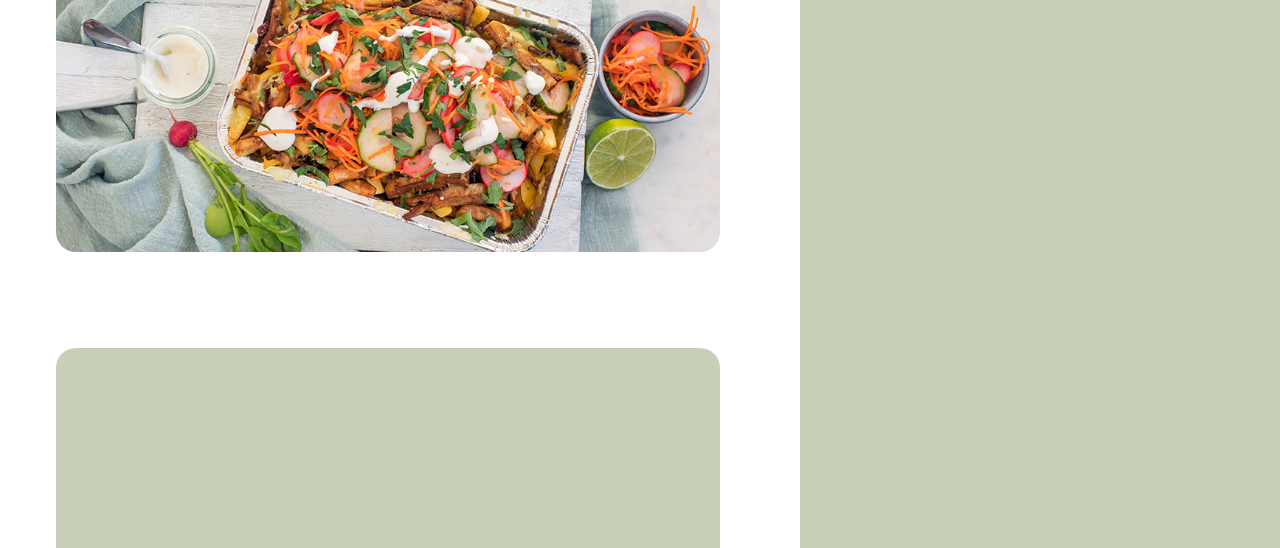
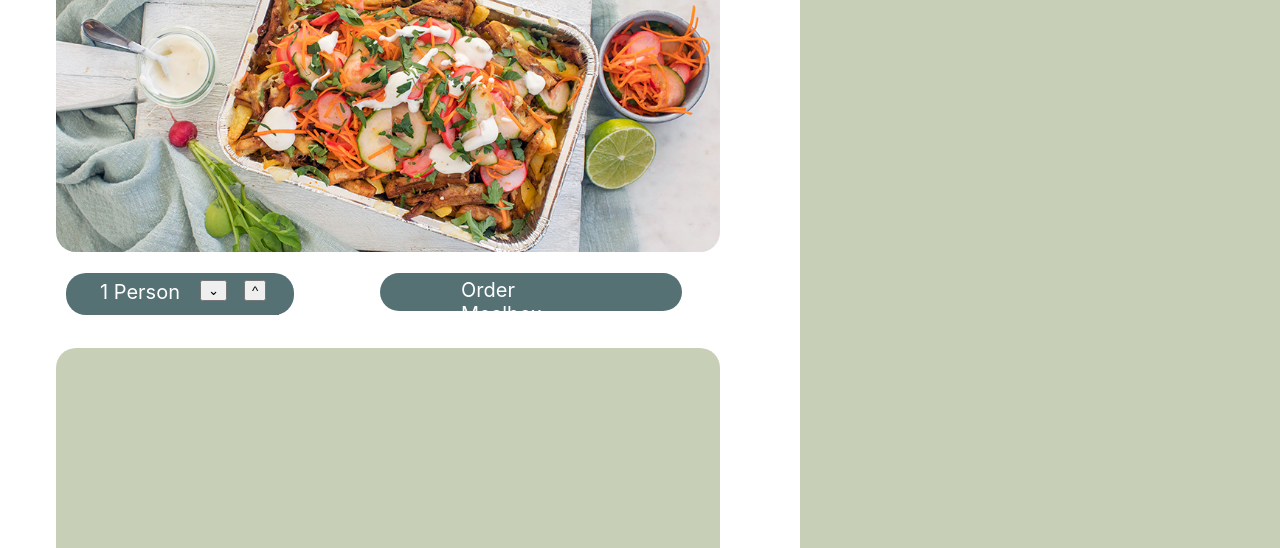
Before and after one commit to N333N444/BitebyBite, a plain HTML site: page HTML/VeganKap.html in a window 1280 px wide. Shown: the part 252-800 px from the top of the page. Drawn offline with Linux system fonts and the light colour scheme; files whose address does not match are found by name.

Commit message:
Button fix

```diff
--- a/Css/Navigation_menu.css
+++ b/Css/Navigation_menu.css
@@ -297,3 +297,43 @@ body{
     height: 0px;
     border: 1px solid #000000;
 }
+.Rectangles_Mealbox {
+    position: absolute;
+    width: 302px;
+    height: 38px;
+    background: #557174;
+    border-radius: 20px;
+}
+.Rectangles_Persons {
+    position: absolute;
+    width: 228px;
+    height: 42px;
+    background: #557174;
+    border-radius: 20px;
+}
+.BoxPer_text{
+    position: absolute;
+    height: 24px;
+    font-family: 'Inter';
+    font-style: normal;
+    font-weight: 400;
+    font-size: 20px;
+    line-height: 24px;
+    color: #FFFFFF;
+}
+.PeopleUp_button{
+    position: absolute;
+    width: 35px;
+    height: 35px;
+    background: #557174;
+}
+#counter-label{
+    position: absolute;
+    height: 24px;
+    font-family: 'Inter';
+    font-style: normal;
+    font-weight: 400;
+    font-size: 20px;
+    line-height: 24px;
+    color: #FFFFFF;
+}
--- a/HTML/VeganKap.html
+++ b/HTML/VeganKap.html
@@ -74,23 +74,33 @@
     <div class="Preparation_line" style="width: 642px; left: 800px; top:243px"></div>
     <div class="Rectangles_Mealbox" style="left: 380px; top:525px"></div>
     <div class="Rectangles_Persons" style="left: 66px; top:525px"></div>
-    <div class="BoxPer_text" style= "width:94px; left:88px; top:532px">
-        2 Persons
-    </div>
     <div class="PeopleUp_button" style="left: 244px; top: 532px;">
         <button onclick="incrementClick()">^</button>
+    </div>
+    <div class="PeopleUp_button" style="left: 200px; top: 532px; rotate: 300px;">
+        <button onclick="OppositeClick()">⌄</button>
     </div>
     <div class="BoxPer_text" style= "width:140px; left:461px; top:530px">
         Order Mealbox
     </div>
-    <script>
-        var coutnerVal = 1;
+    <div>
+        <h3 id="counter-label" style="left: 100px; top: 512px;">1 Person</h3>
+    </div>
+        <script>
+        var counterVal = 1;
             function incrementClick() {
             updateDisplay(++counterVal);
-            print(counterVal)
+            }
+            function OppositeClick() {
+            updateDisplay(--counterVal);
             }
             function updateDisplay(val) {
-            document.getElementById("BoxPer_text").innerHTML = val;
+                if (val == 1)
+                    document.getElementById("counter-label").innerHTML = val + " Person";
+                if (val < 1)
+                    document.getElementById("counter-label").innerHTML = val + " Person" + button.disabled == true;
+                if (val > 1)
+                    document.getElementById("counter-label").innerHTML = val + " Persons";
             }
     </script>
 
```
